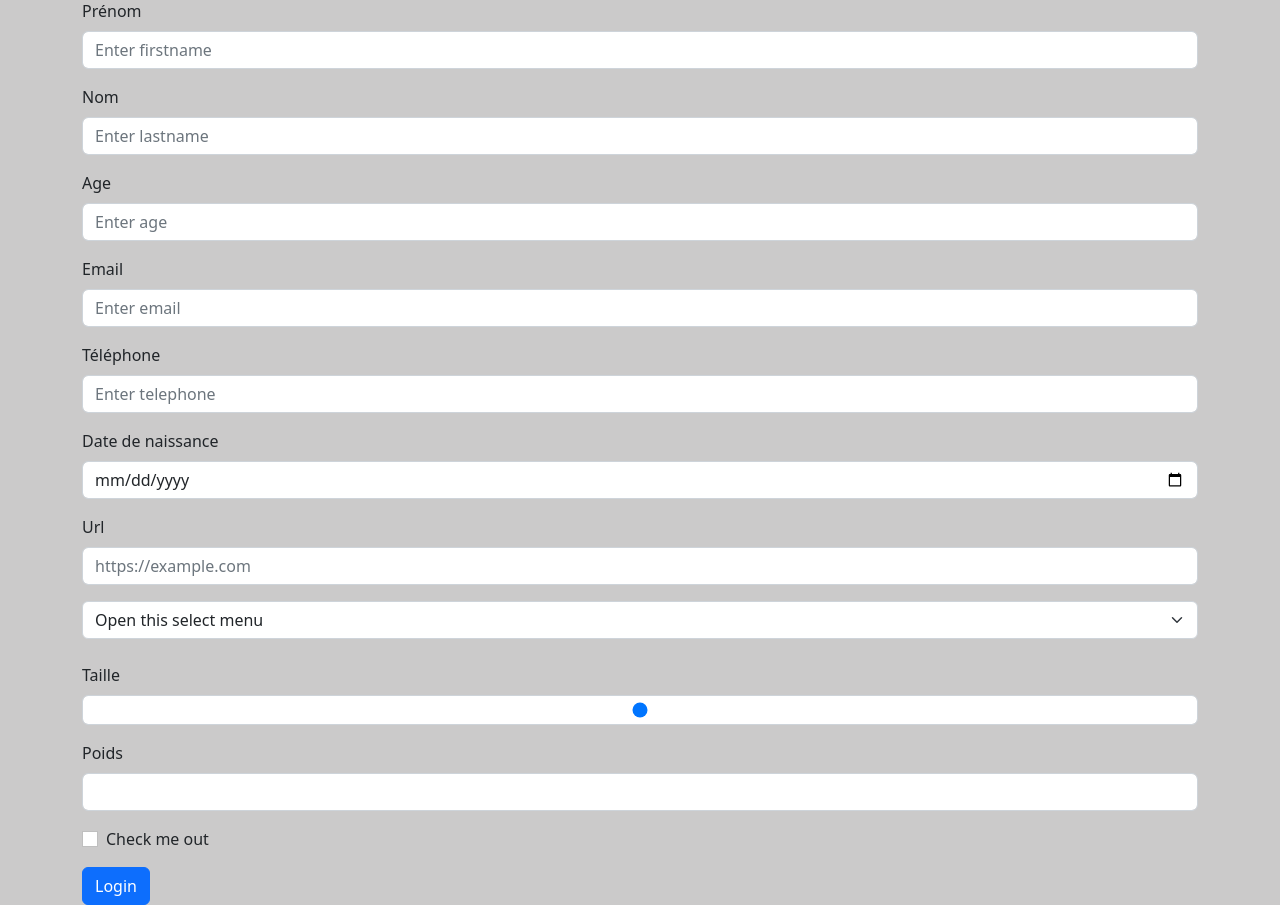
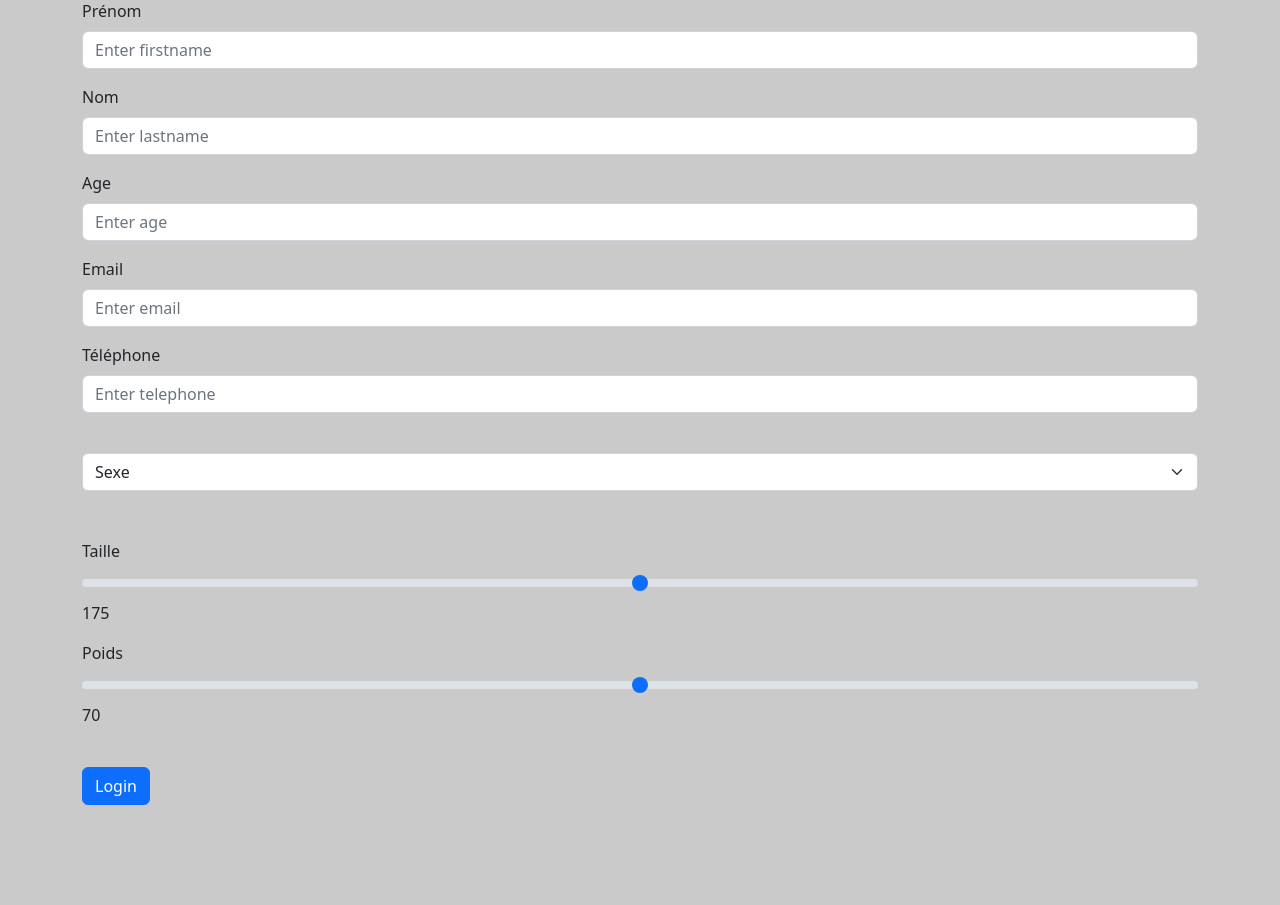
Before and after one commit to enismermer/Track_calories, a PHP site: page /register.php in a window 1280 px wide. Shown: the part 77-982 px from the top of the page. After the commit the page ends 882 px from the top, so only its background shows below. Run offline with PHP 8.4, Linux system fonts and the light colour scheme.

Commit message:
modified

```diff
--- a/assets/js/app.js
+++ b/assets/js/app.js
@@ -1,11 +1,13 @@
-console.log("coucou from app.js");
+console.log("wesh les JS !");
+console.log("Welcome to Chart.js !")
+console.log("Par ici les dév JS, je compte sur vous !")
 
 
 
 
 const ctx = document.getElementById('myChart');
 
-new Chart(ctx, {
+var chart = new Chart(ctx, {
   type: 'doughnut',
   data: {
     labels: ['Big Mac', 'Pain au chocolat', 'Pâtes carbonara'],
@@ -34,3 +36,28 @@ new Chart(ctx, {
     }
   }
 });
+
+
+// elle va se défiler de 170 à 180 selon la taille
+function sliderChangeSize(val) {
+  document.getElementById("outputSize").innerHTML = val;
+}
+
+
+// elle va se défiler de 60 à 80 selon le poids
+function sliderChangeWeight(val) {
+  document.getElementById("outputWeight").innerHTML = val;
+}
+
+
+
+function addData() {
+  var food = document.getElementById("food").value;
+  var calories = document.getElementById("calories").value;
+
+  chart.data.labels.push(food);
+  chart.data.datasets.forEach((dataset) => {
+      dataset.data.push(calories);
+  });
+  chart.update();
+}
--- a/register.php
+++ b/register.php
@@ -1,4 +1,60 @@
 <?php
+
+// j'importe ma boite a outils.
+require'./utils/connexion.php';
+require_once'./utils/fonction.php';
+
+unset($_SESSION['id']);
+unset($_SESSION['email']);
+error_log("register".print_r($_SESSION, 1));
+
+if (isset($_POST["register"])){
+
+    $prenom = $_POST['prénom'];
+    $nom = $_POST['nom'];
+    $age = $_POST['age'];
+    $email = $_POST['email'];
+    $tel = $_POST['tel'];
+    $sexe = $_POST['sexe'];
+    $taille = $_POST['taille'];
+    $poids = $_POST['poids'];
+
+    if( !empty($prenom) &&
+        !empty($nom) &&
+        !empty($age) &&
+        !empty($email) &&
+        !empty($tel) &&
+        !empty($sexe) &&
+        !empty($taille) &&
+        !empty($poids)
+
+        ){
+
+
+        //$now = date("d/m/Y H:i:s", time());
+        $sql = "INSERT INTO users VALUES (:id, :prénom, :nom, :age, :email, :tel, :sexe, :taille, :poids)";
+
+        $sql = $pdo->prepare($sql);
+        $sql->bindParam('id', $id, PDO::PARAM_INT);
+        $sql->bindParam('prénom', $prenom, PDO::PARAM_STR);
+        $sql->bindParam('nom', $nom, PDO::PARAM_STR);
+        $sql->bindParam('age', $age, PDO::PARAM_INT);
+        $sql->bindParam('email', $email, PDO::PARAM_STR);
+        $sql->bindParam('tel', $tel, PDO::PARAM_INT);
+        $sql->bindParam('sexe', $sexe, PDO::PARAM_STR);
+        $sql->bindParam('taille', $taille, PDO::PARAM_INT);
+        $sql->bindParam('poids', $poids, PDO::PARAM_INT);
+        $sql->execute();
+
+        $_SESSION['email'] = $email;
+        $_SESSION['id'] = $pdo->lastInsertId();
+
+            header("Location: index.php");
+    }
+}
+
+
+
 
     $page = [
         "title" => "Track Calorie - Register"
@@ -14,60 +70,50 @@
     <div class="container">
         <div class="row">
             <div class="col">
-                <form>
+                <form method="POST">
                     <div class="mb-3">
-                        <label for="firstname" class="form-label">Prénom</label>
-                        <input type="text" class="form-control" id="firstname" aria-describedby="emailHelp" placeholder="Enter firstname">
+                        <label for="prénom" class="form-label">Prénom</label>
+                        <input type="text" class="form-control" id="prénom" name="prénom" aria-describedby="emailHelp" placeholder="Enter firstname" required>
                     </div>
                     <div class="mb-3">
-                        <label for="lastname" class="form-label">Nom</label>
-                        <input type="text" class="form-control" id="lastname" aria-describedby="emailHelp" placeholder="Enter lastname">
+                        <label for="nom" class="form-label">Nom</label>
+                        <input type="text" class="form-control" id="nom" name="nom" aria-describedby="emailHelp" placeholder="Enter lastname"required>
                     </div>
                     <div class="mb-3">
                         <label for="age" class="form-label">Age</label>
-                        <input type="number" class="form-control" id="age" placeholder="Enter age">
+                        <input type="number" class="form-control" id="age" name="age" placeholder="Enter age" required>
                     </div>
                     <div class="mb-3">
                         <label for="email" class="form-label">Email</label>
-                        <input type="email" class="form-control" id="email" placeholder="Enter email">
+                        <input type="email" class="form-control" id="email" name="email" placeholder="Enter email" required>
                     </div>
                     <div class="mb-3">
                         <label for="tel" class="form-label">Téléphone</label>
-                        <input type="tel" class="form-control" id="tel" placeholder="Enter telephone">
+                        <input type="tel" class="form-control" id="tel" name="tel" placeholder="Enter telephone" required>
                     </div>
-                    <div class="mb-3">
-                        <label for="date" class="form-label">Date de naissance</label>
-                        <input type="date" class="form-control" id="date">
-                    </div>
-                    <div class="mb-3">
-                        <label for="url" class="form-label">Url</label>
-                        <input type="url" class="form-control" id="url"  placeholder="https://example.com">
-                    </div>
-                    <select class="form-select" id="floatingSelect" aria-label="Floating label select example">
-                        <option selected>Open this select menu</option>
-                        <option value="1">Homme</option>
-                        <option value="2">Femme</option>
-                        <option value="3">Nonbinaire</option>
-                    </select>
                     <br>
                     <div class="mb-3">
-                        <label for="size" class="form-label">Taille</label>
-                        <input type="range" class="form-control" id="size" min="170" max="190" step="0.5">
+                        <select class="form-select" id="sexe" name="sexe" aria-label="Floating label select example" required>
+                            <option selected>Sexe</option>
+                            <option value="1">Homme</option>
+                            <option value="2">Femme</option>
+                            <option value="3">Non binaire</option>
+                        </select>
+                    </div>
+                    <br>
+                    <div class="mb-3">
+                        <label for="taille" class="form-label mt-2">Taille</label>
+                        <input type="range" class="form-range" id="taille" name="taille" min="170" max="190" step="1" oninput="sliderChangeSize(this.value)" required>
+                        <output id="outputSize">175</output>
                     </div>
                     <div class="mb-3">
                         <label for="poids" class="form-label">Poids</label>
-                        <input type="number" class="form-control" id="poids">
+                        <input type="range" class="form-range" id="poids" name="poids" min="60" max="80" step="1" oninput="sliderChangeWeight(this.value)" required>
+                        <output id="outputWeight">70</output>
                     </div>
-                    <div class="mb-3 form-check">
-                        <input type="size" class="form-check-input" id="exampleCheck1">
-                        <label class="form-check-label" for="exampleCheck1">Check me out</label>
-                    </div>
-
-                    <a href="login.php"></a>
-                        <button type="button" class="btn btn-primary">Login</button>
-                    </a>
+                    <br>
+                        <button type="submit" name="register" class="btn btn-primary">Login</button>
                 </form>
-
             </div>
         </div>
     </div>
--- /dev/null
+++ b/utils/connexion.php
@@ -0,0 +1,23 @@
+<?php
+    session_start();
+//je démarre une session pour utiliser la super globale $session
+
+//je note ici la connexion au serveur
+    $servername = "localhost";
+    $dbname = "calories";
+    $user = "root";
+    $pass = "";
+
+
+//j'instencie PDO avec mysql ou je reprend les varialbles de serveur comme,
+// name ainsi que la totalité de mes champs de connexion.
+try{
+$pdo = new PDO("mysql:host=$servername;dbname=$dbname", $user, $pass);
+$pdo->setAttribute(PDO::ATTR_ERRMODE, PDO::ERRMODE_EXCEPTION);
+$pdo->setAttribute(PDO::ATTR_DEFAULT_FETCH_MODE,PDO::FETCH_ASSOC);}
+catch(PDOException $e){
+    echo "Erreur : " . $e->getMessage();
+    }
+
+
+?>
--- /dev/null
+++ b/utils/fonction.php
@@ -0,0 +1,20 @@
+<?php
+
+//sécurisation des données, j'utilise un système de filtre
+//la function s'appel valid données.
+//j'appel cette page sur toutes mes pages afin de sécurisé mon formulaire.
+
+//htmlspecialchars : Convertit les caractères spéciaux en entités HTML
+//stripslashes :
+//Supprime les antislashs d'une chaîne de caractère.
+
+
+function valid_donnees($donnees){
+    $donnees = trim($donnees);
+    $donnees = stripslashes($donnees);
+    $donnees = htmlspecialchars($donnees);
+    $donnees = strip_tags($donnees);
+    return $donnees;
+}
+
+?>
```
Also changed, not shown: index.php (+35 -11 lines), login.php (+21 -0 lines).
